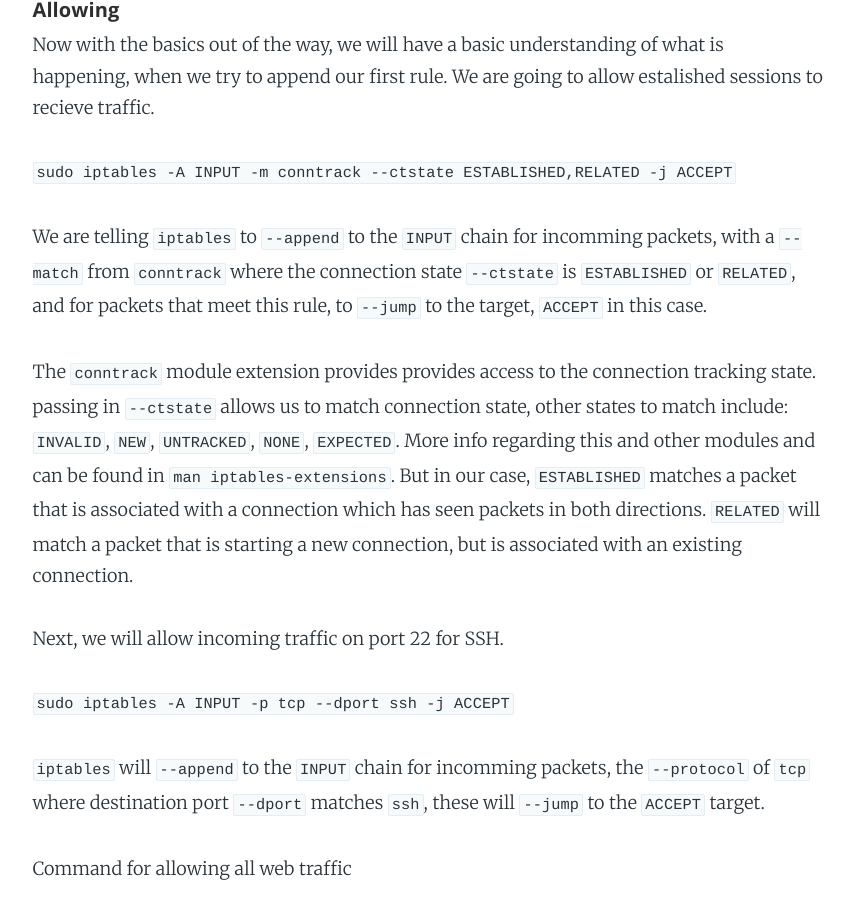
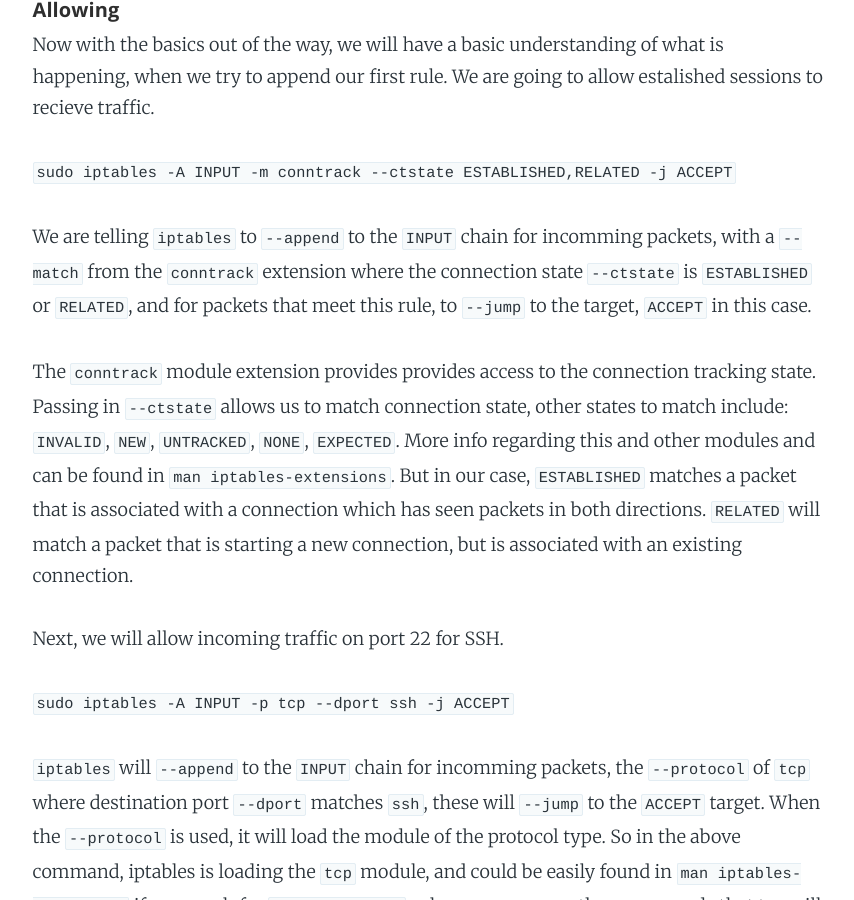
Before and after one commit to Carpk/ShawnKlein, a Jekyll site: the page built from _posts/2016-05-15-setting-iptables.md, in a window 1280 px wide and 900 px high, scrolled down 3095 px. Shown: the whole window, without its empty margins (211-1065 px from the left). Built offline with Jekyll 4.4.1, drawn with Linux system fonts in a browser that asks for light colours; nearby versions of some CDN libraries; some web fonts are replaced; Markdown is read by kramdown in place of the engine named in the settings; some of the changed text lies outside the part shown.

Commit message:
edit iptables post

```diff
--- a/_posts/2016-05-15-setting-iptables.md
+++ b/_posts/2016-05-15-setting-iptables.md
@@ -142,7 +142,7 @@
   <tr>
     <td>-p</td>
     <td>protocol</td>
-    <td>follows with `protocol`, `tcp`, `udp`, `udplite`, `icmp` or `all`</td>
+    <td>follows with a protocol: `tcp`, `udp`, `udplite`, `icmp` or `all`</td>
   </tr>
   <tr>
     <td>-D</td>
@@ -183,15 +183,15 @@
 
 `sudo iptables -A INPUT -m conntrack --ctstate ESTABLISHED,RELATED -j ACCEPT`
 
-We are telling `iptables` to `--append` to the `INPUT` chain for incomming packets, with a `--match` from `conntrack` where the connection state `--ctstate` is `ESTABLISHED` or `RELATED`, and for packets that meet this rule, to `--jump` to the target, `ACCEPT` in this case.
+We are telling `iptables` to `--append` to the `INPUT` chain for incomming packets, with a `--match` from the `conntrack` extension where the connection state `--ctstate` is `ESTABLISHED` or `RELATED`, and for packets that meet this rule, to `--jump` to the target, `ACCEPT` in this case.
 
-The `conntrack` module extension provides provides access to the connection tracking state. passing in `--ctstate` allows us to match connection state, other states to match include: `INVALID`, `NEW`, `UNTRACKED`, `NONE`, `EXPECTED`. More info regarding this and other modules and can be found in `man iptables-extensions`. But in our case, `ESTABLISHED` matches a packet that is associated with a connection which has seen packets in both directions. `RELATED` will match a packet that is starting a new connection, but is associated with an existing connection.
+The `conntrack` module extension provides provides access to the connection tracking state. Passing in `--ctstate` allows us to match connection state, other states to match include: `INVALID`, `NEW`, `UNTRACKED`, `NONE`, `EXPECTED`. More info regarding this and other modules and can be found in `man iptables-extensions`. But in our case, `ESTABLISHED` matches a packet that is associated with a connection which has seen packets in both directions. `RELATED` will match a packet that is starting a new connection, but is associated with an existing connection.
 
 Next, we will allow incoming traffic on port 22 for SSH.
 
 `sudo iptables -A INPUT -p tcp --dport ssh -j ACCEPT`
 
-`iptables` will `--append` to the `INPUT` chain for incomming packets, the `--protocol` of `tcp` where destination port `--dport` matches `ssh`, these will `--jump` to the `ACCEPT` target.
+`iptables` will `--append` to the `INPUT` chain for incomming packets, the `--protocol` of `tcp` where destination port `--dport` matches `ssh`, these will `--jump` to the `ACCEPT` target. When the `--protocol` is used, it will load the module of the protocol type. So in the above command, iptables is loading the `tcp` module, and could be easily found in `man iptables-extensions` if we search for `--protocol tcp`, where we can see other commands that tcp will accept, such as `--sport`, `--tcp-flags`, `--syn`, and `--tcp-option`.
 
 Command for allowing all web traffic
 
```
Also changed, not shown: other parts of _posts/2016-05-15-setting-iptables.md (+2 -2 lines).
